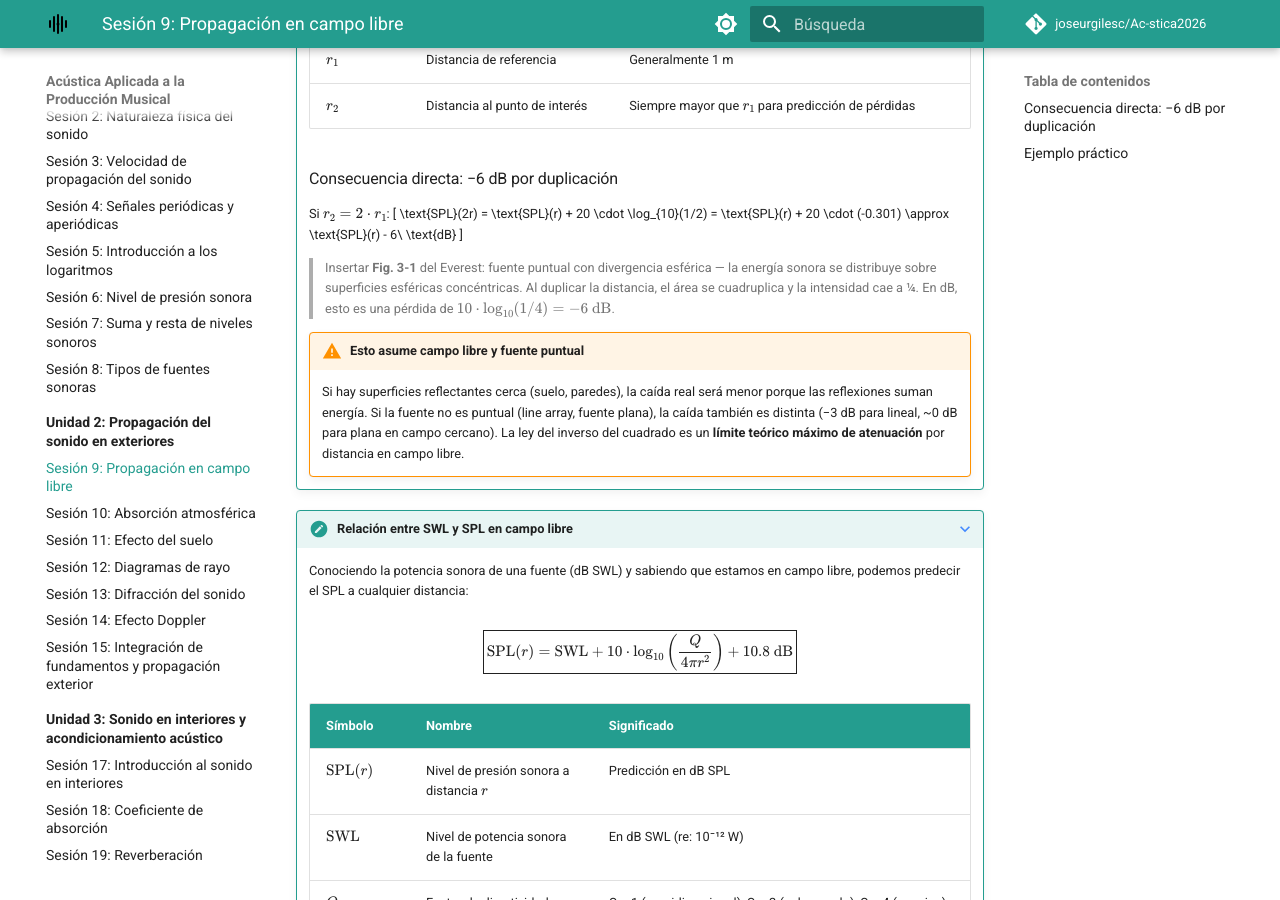
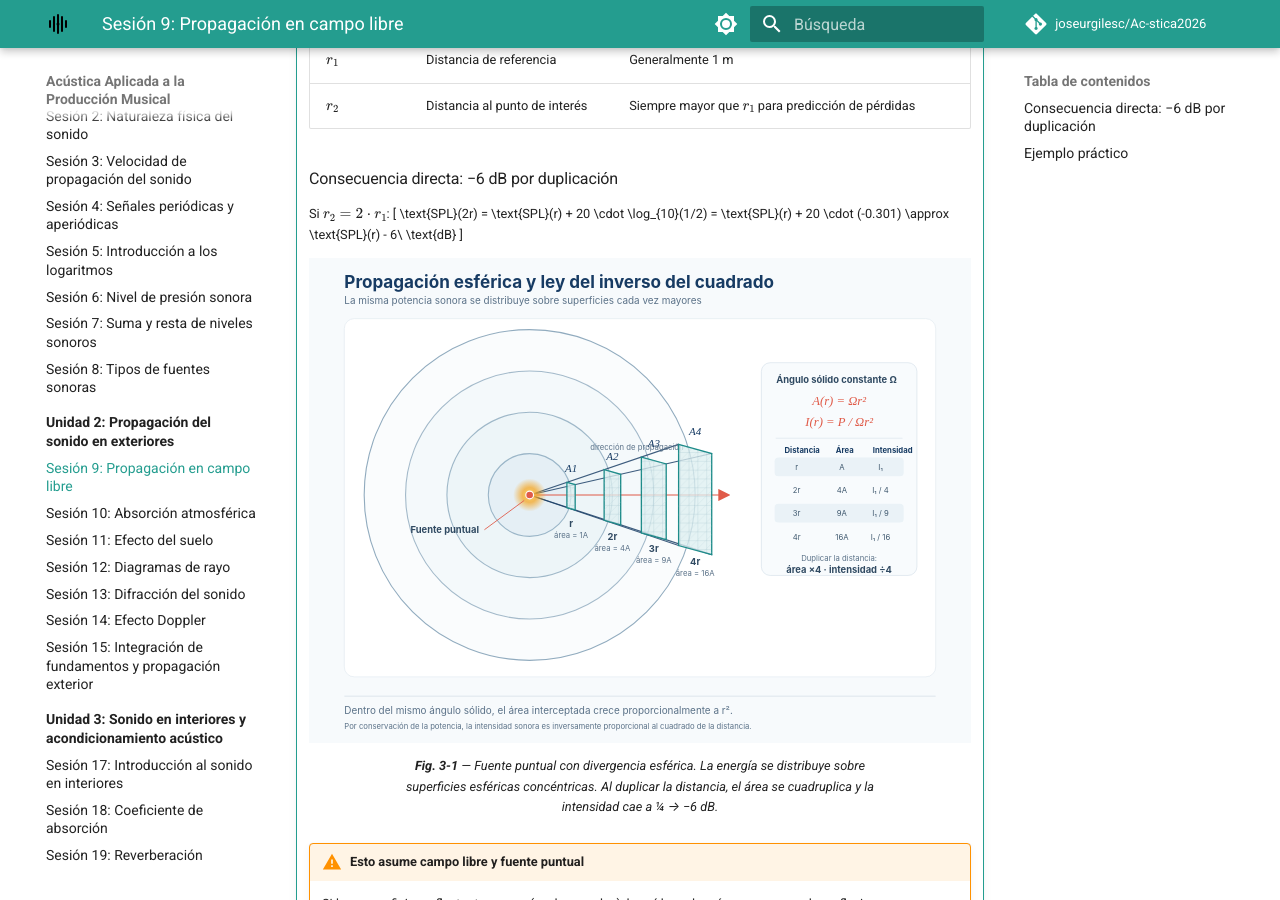
Before and after one commit to joseurgilesc/Ac-stica2026, an MkDocs documentation site: the page built from docs/unidades/U-2-propagacion-exterior/sesion-09/index.md, in a window 1280 px wide and 900 px high, scrolled down 1591 px. Built offline with MkDocs 1.6.1 and Material for MkDocs 9.7.7, drawn with Linux system fonts in a browser that asks for light colours; comment, search, counter and statistics services are not loaded.

Commit message:
feat: Fig 3-1 propagacion esferica en S09

```diff
--- a/docs/unidades/U-2-propagacion-exterior/sesion-09/index.md
+++ b/docs/unidades/U-2-propagacion-exterior/sesion-09/index.md
@@ -65,7 +65,10 @@
     \text{SPL}(2r) = \text{SPL}(r) + 20 \cdot \log_{10}(1/2) = \text{SPL}(r) + 20 \cdot (-0.301) \approx \text{SPL}(r) - 6\ \text{dB}
     \]
 
-    > Insertar **Fig. 3-1** del Everest: fuente puntual con divergencia esférica — la energía sonora se distribuye sobre superficies esféricas concéntricas. Al duplicar la distancia, el área se cuadruplica y la intensidad cae a ¼. En dB, esto es una pérdida de \(10 \cdot \log_{10}(1/4) = -6\ \text{dB}\).
+    <figure markdown="span">
+      ![Fig. 3-1: Propagación esférica y ley del inverso del cuadrado](../../../img/propagacion_esferica_inverso_cuadrado.svg)
+      <figcaption>**Fig. 3-1** — Fuente puntual con divergencia esférica. La energía se distribuye sobre superficies esféricas concéntricas. Al duplicar la distancia, el área se cuadruplica y la intensidad cae a ¼ → −6 dB.</figcaption>
+    </figure>
 
     !!! warning "Esto asume campo libre y fuente puntual"
         Si hay superficies reflectantes cerca (suelo, paredes), la caída real será menor porque las reflexiones suman energía. Si la fuente no es puntual (line array, fuente plana), la caída también es distinta (−3 dB para lineal, ~0 dB para plana en campo cercano). La ley del inverso del cuadrado es un **límite teórico máximo de atenuación** por distancia en campo libre.
```
